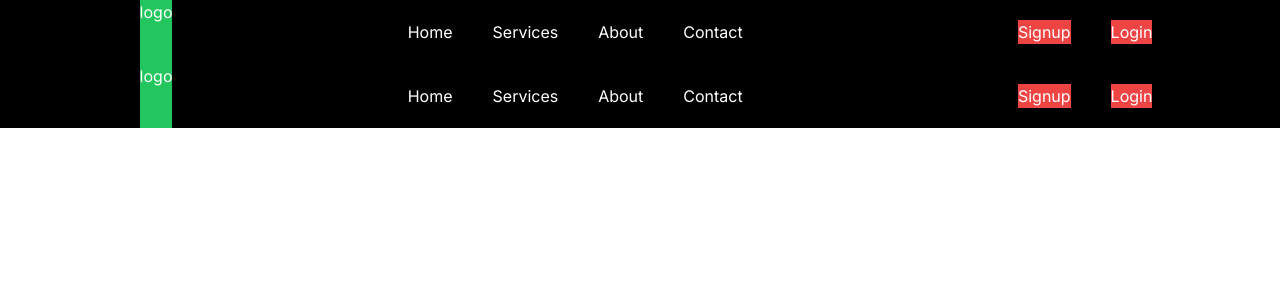
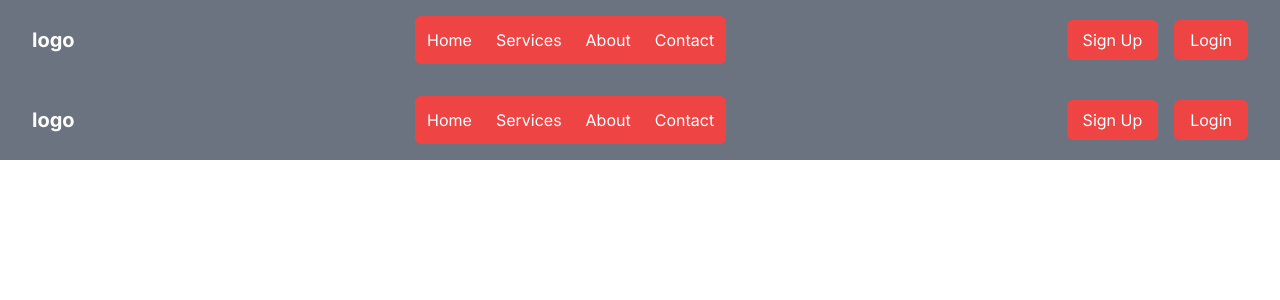
Before and after one commit to Virtualtools55/Foundation_project, a Next.js app: page /components/navbar in a window 1280 px wide. Shown: the top 300 px of the page. Built offline with nearby package versions, Linux system fonts and the light colour scheme.

Commit message:
some navbar changes

```diff
--- a/src/app/components/navbar/page.js
+++ b/src/app/components/navbar/page.js
@@ -1,28 +1,62 @@
-// components/Navbar.js
 "use client"
-import React, { useState } from 'react'; // Corrected import statement for React
+import React, { useState } from 'react';
 import Link from 'next/link';
+import { FontAwesomeIcon } from '@fortawesome/react-fontawesome';
+import { faEnvelope } from '@fortawesome/free-solid-svg-icons';
 
-export default function Navbar(){
+export default function Navbar() {
+  const [isOpen, setIsOpen] = useState(false);
+
+  const toggleMenu = () => {
+    setIsOpen(!isOpen);
+  };
 
   return (
     <>
-    <div></div>
-      <div className='h-200 bg-black w-screen flex flex-row justify-around max-md:flex-col max-md:bg-red-500 max-md:h-screen max-md:w-2/4'  >
-       <div className='text-white inline-block ml-8 bg-green-500 inline-block  item-start text-center flex item-center'>logo</div>
-       <div className=''><ul className='flex flex-row max-md:flex-col max-md:m-8'>
+    <div className="md:hidden bg-green-500 absolute right-8 top-7">
+        <FontAwesomeIcon
+          icon={faEnvelope}
+          className="text-white cursor-pointer"
+          onClick={toggleMenu}
+        />
+      </div>
 
-       <Link href={"/"} className='text-white m-5  inline-block max-md:m-3'>Home</Link>
-       <Link href={"/"} className='text-white m-5 inline-block max-md:m-3'>Services</Link>
-       <Link href={"/"}className='text-white m-5 inline-block max-md:m-3'>About</Link>
-       <Link href={"/"} className='text-white m-5 inline-block max-md:m-3'> Contact</Link>
 
-        </ul></div>
-       <div className='ml-5'>
-        <button className='text-white bg-red-500 m-5' >Signup</button>
-        <button className='text-white bg-red-500 m-5'>Login</button>
-       </div>
+
+    <nav className="flex items-center justify-between h-20 w-auto px-8 bg-gray-500 max-md:flex-col ">
+      <Link href="/" className="text-white text-xl font-bold max-md:absolute max-md:left-8 max-md:top-5">logo</Link>
+
+
+      <div className=' max-md:bg-green-500  max-md:w-1/2  max-md:h-screen max-md:absolute max-md:left-0 max-md:top-17'>
+      <ul className={` flex flex-row w-auto text-center rounded-md  justify-evenly bg-red-500 w-96 max-md:flex-col max-md:absolute max-md:left-0 max-md:top-20 max-md:w-72 max-md:h-auto max-md:text-left   ${isOpen ? '' : 'hidden md:block'}`}>
+        <li className='m-3 inline-block text-white max-md:ml-24'>
+          <Link href="/">Home</Link>
+        </li>
+        <li className='m-3 inline-block text-white max-md:ml-24'>
+          <Link href="/">Services</Link>
+        </li>
+        <li className='m-3 inline-block text-white max-md:ml-24' >
+          <Link href="/">About</Link>
+        </li>
+        <li  className='m-3 inline-block text-white max-md:ml-24'>
+          <Link href="/">Contact</Link>
+        </li>
+      </ul>
       </div>
+
+
+
+
+      <div className={` md:flex w-auto max-md:mt-56 max-md:absolute max-md:top-40 max-md:left-12 ${isOpen ? '' : 'hidden md:block'}`}>
+      <button className="text-white bg-red-500 px-4 py-2 rounded-md mr-4">Sign Up</button>
+        <button className="text-white bg-red-500 px-4 py-2 rounded-md">Login</button>
+
+
+</div>
+
+
+
+    </nav>
     </>
   );
-};
+}
```
Also changed, not shown: package.json (+11 -5 lines), 1 other file (tests, documents, lock files or other folders).
